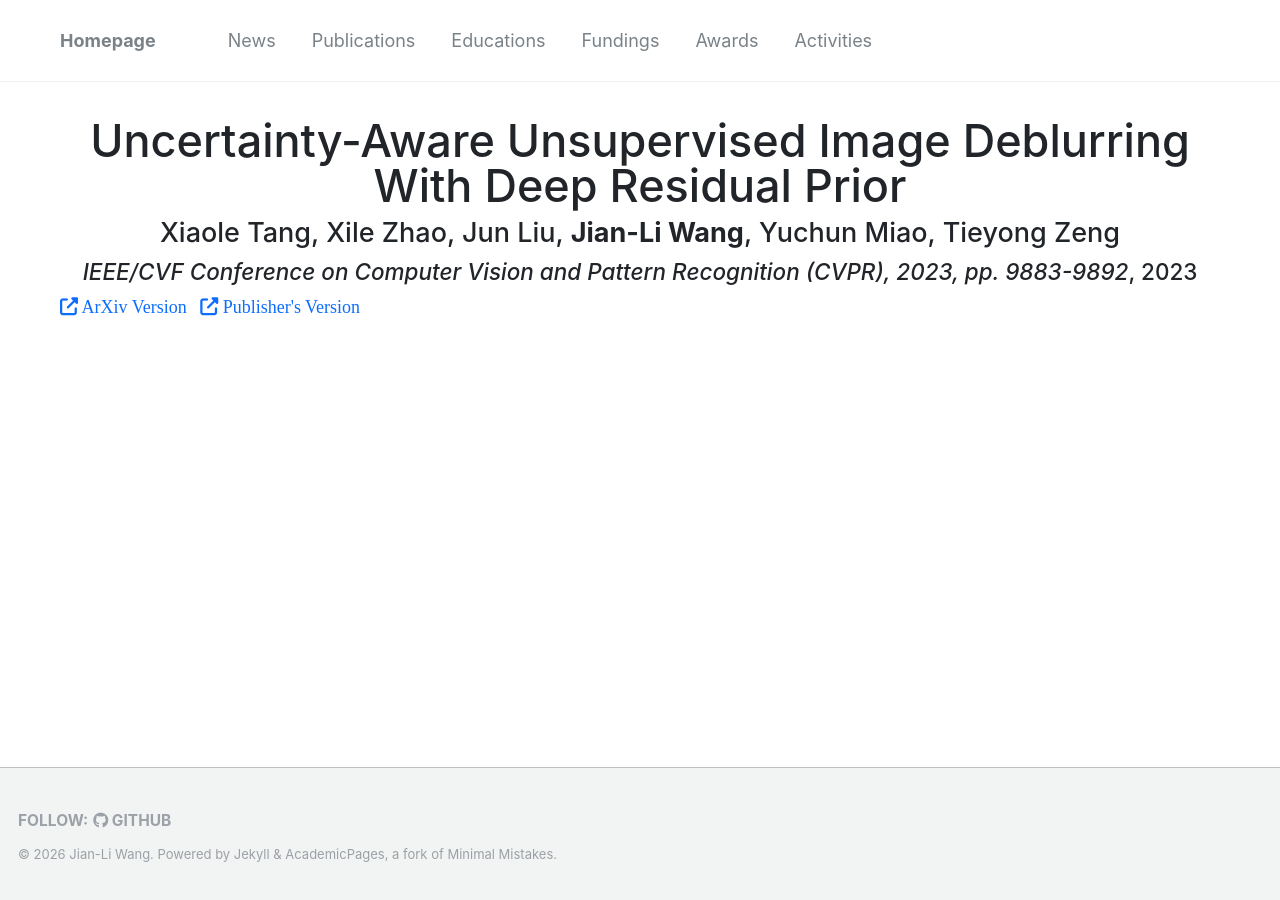
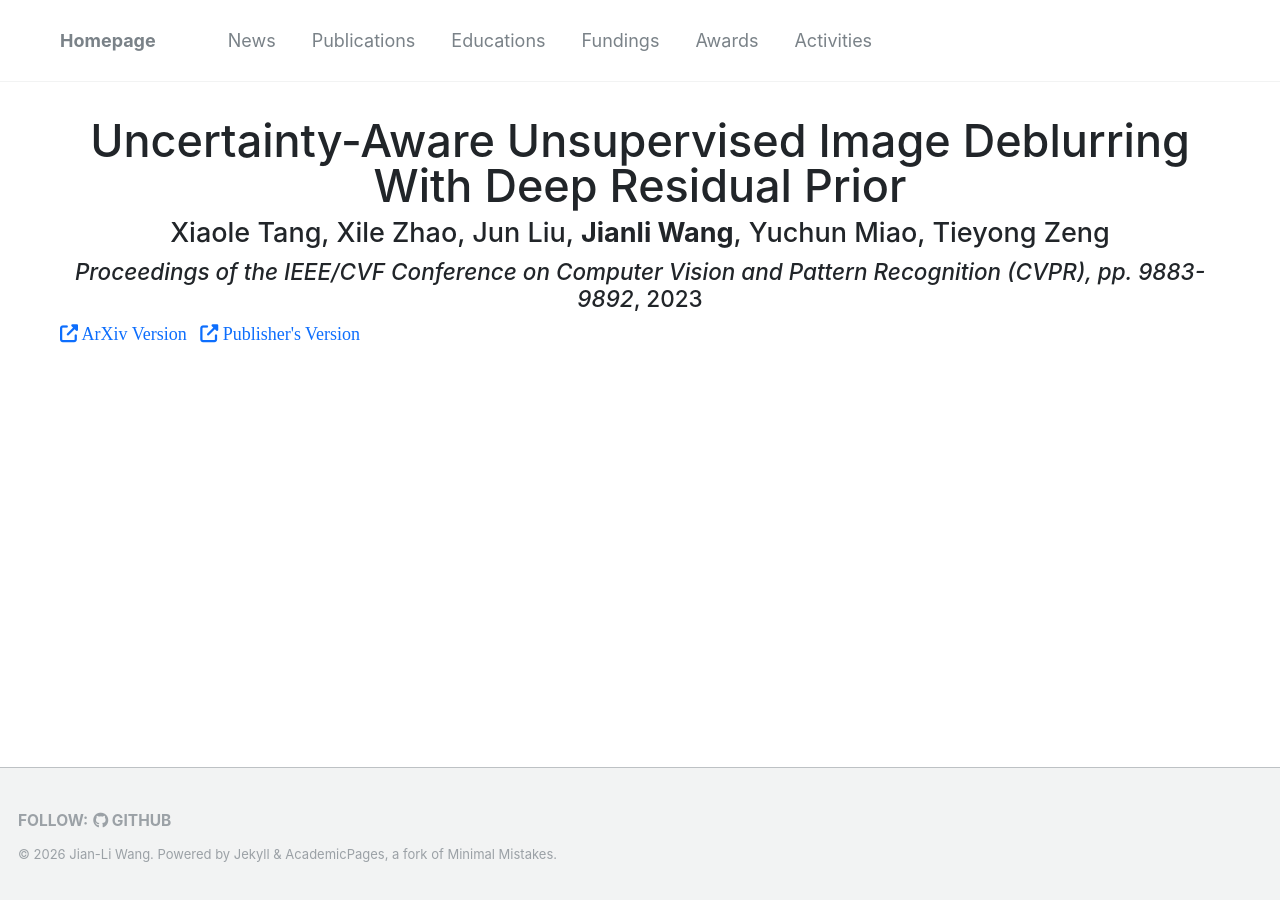
Before and after one commit to wangjianli123/wangjianli123.github.io, a Jekyll site: the page built from _publications/2023cvpr.md, in a window 1280 px wide. Built offline with Jekyll 4.4.1, drawn with Linux system fonts in a browser that asks for light colours; nearby versions of some CDN libraries; comment, search, counter and statistics services are not loaded.

Commit message:
Update 2023cvpr.md

```diff
--- a/_publications/2023cvpr.md
+++ b/_publications/2023cvpr.md
@@ -1,17 +1,17 @@
 ---
 title: "Uncertainty-Aware Unsupervised Image Deblurring With Deep Residual Prior"
-authors: "Xiaole Tang, Xile Zhao, Jun Liu, <b>Jian-Li Wang</b>, Yuchun Miao, Tieyong Zeng"
-venue: "IEEE/CVF Conference on Computer Vision and Pattern Recognition (CVPR), 2023, pp. 9883-9892"
-official_url: "https://ieeexplore.ieee.org/stamp/stamp.jsp?tp=&arnumber=11177249"
+authors: "Xiaole Tang, Xile Zhao, Jun Liu, <b>Jianli Wang</b>, Yuchun Miao, Tieyong Zeng"
+venue: "Proceedings of the IEEE/CVF Conference on Computer Vision and Pattern Recognition (CVPR), pp. 9883-9892"
+official_url: "https://openaccess.thecvf.com/content/CVPR2023/html/Tang_Uncertainty-Aware_Unsupervised_Image_Deblurring_With_Deep_Residual_Prior_CVPR_2023_paper.html"
 arxiv_url: "https://arxiv.org/abs/2210.05361"
 image: "files/Uncertainty-Aware Unsupervised Image Deblurring with Deep Residual Prior.png"
 date: 2023-01-01
 collection: "publications"
 bibtex: |
   @inproceedings{tang2023uncertainty,
-    title={Uncertainty-Aware Unsupervised Image Deblurring With Deep Residual Prior},
+    title={Uncertainty-aware unsupervised image deblurring with deep residual prior},
     author={Tang, Xiaole and Zhao, Xile and Liu, Jun and Wang, Jianli and Miao, Yuchun and Zeng, Tieyong},
-    booktitle={Proceedings of the IEEE/CVF Conference on Computer Vision and Pattern Recognition},
+    booktitle={Proceedings of the IEEE/CVF conference on computer vision and pattern recognition},
     pages={9883--9892},
     year={2023}
   }
```
